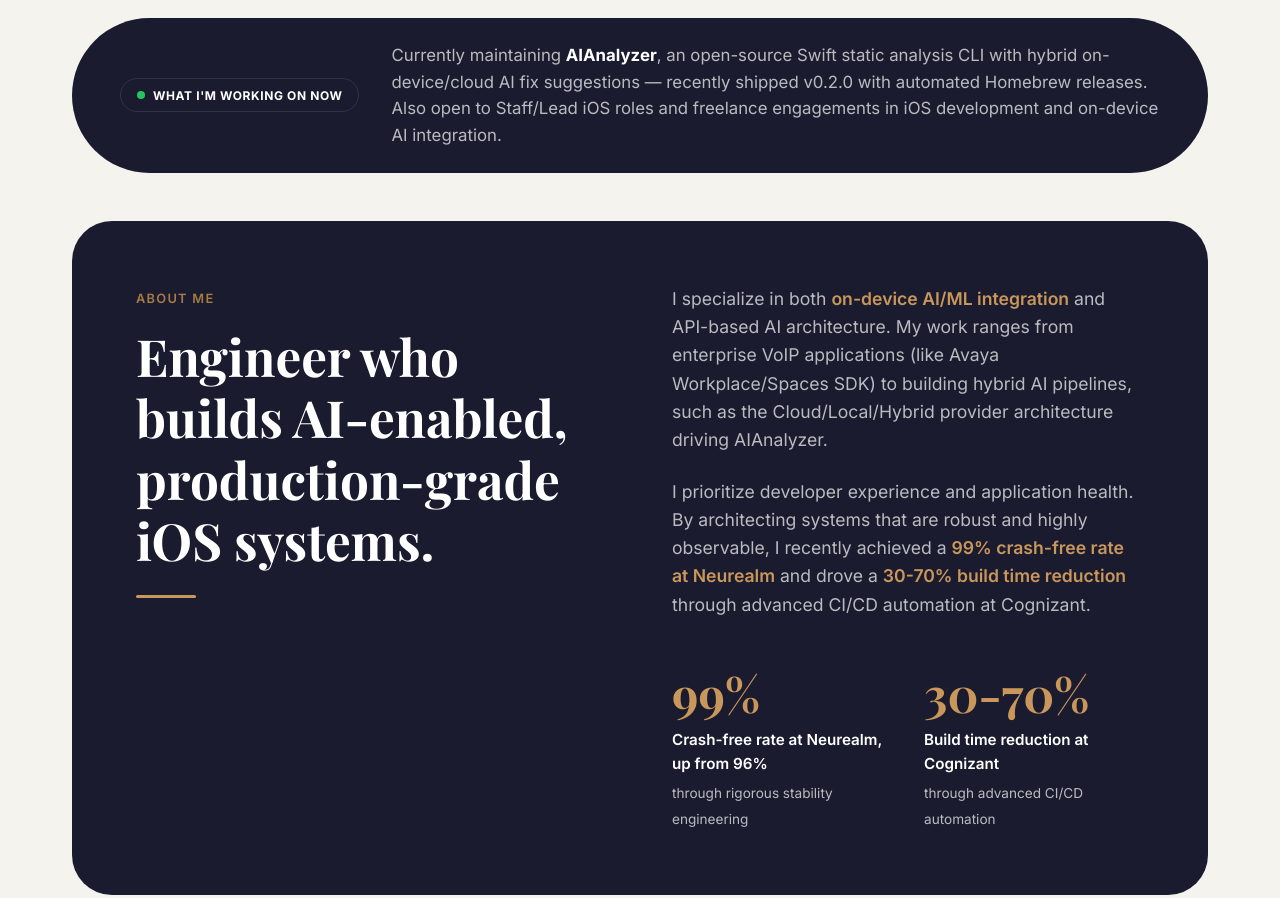
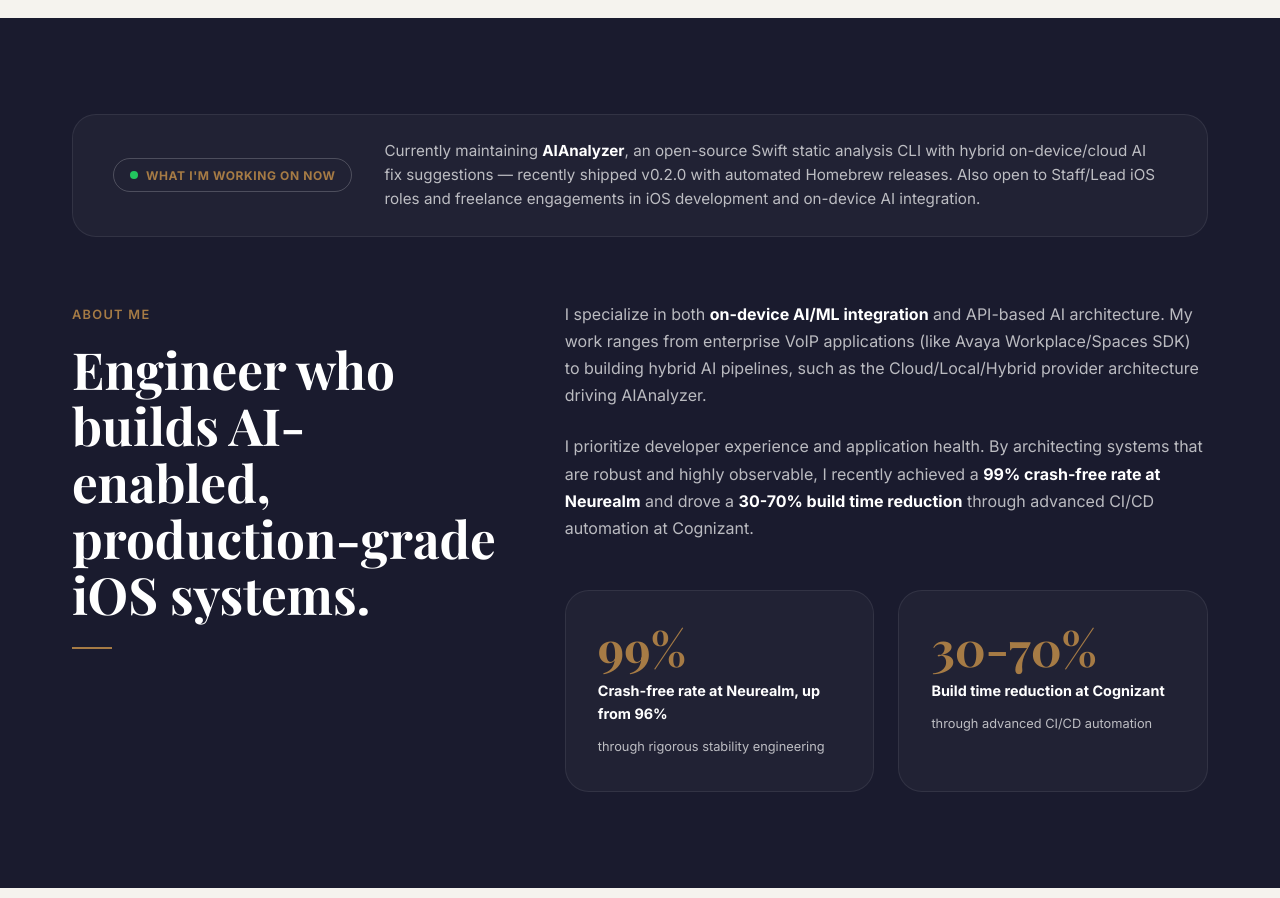
Before and after one commit to elangbamjohnson/elangbamjohnson.github.io, a plain HTML site: page index.html in a window 1280 px wide. Shown: the part 960-1858 px from the top of the page. Drawn offline with nearby package versions, Linux system fonts and the light colour scheme; a web font is replaced by a local one.

Commit message:
Refactor dark section layout to perfectly match the screenshot reference

```diff
--- a/assets/css/styles.css
+++ b/assets/css/styles.css
@@ -521,49 +521,47 @@ h1, h2, h3, h4, h5, h6 {
     }
 }
 
-/* Dark Navy Card (Working On + About) */
-.dark-card-wrapper {
-    max-width: var(--max-width);
-    margin: 0 auto var(--section-gap);
-    padding: 0 2rem;
-}
-.dark-card {
+/* Dark Navy Section (Edge-to-edge) */
+.dark-section {
     background-color: var(--navy);
     color: var(--text-light);
-    border-radius: var(--radius-xl);
-    padding: 4rem;
+    padding: 6rem 0; /* vertical padding */
+    width: 100%;
+}
+.dark-section .container {
+    max-width: var(--max-width);
+    margin: 0 auto;
+    padding: 0 2rem;
 }
 
 /* Working On Banner */
-.working-on-banner-wrapper {
-    max-width: var(--max-width);
-    margin: 0 auto 3rem;
-    padding: 0 2rem;
-}
 .working-on-banner {
-    background-color: var(--navy);
-    color: var(--text-light);
-    border-radius: 100px;
-    padding: 1.5rem 3rem;
+    background-color: rgba(255, 255, 255, 0.03);
+    border: 1px solid rgba(255, 255, 255, 0.08);
+    border-radius: 24px;
+    padding: 1.5rem 2.5rem;
     display: flex;
     align-items: center;
     gap: 2rem;
+    margin-bottom: 4rem; /* Gap between banner and ABOUT ME label */
+    width: 100%;
 }
 .working-on-pill {
     display: inline-flex;
     align-items: center;
     gap: 0.5rem;
     padding: 0.4rem 1rem;
-    border: 1px solid var(--border-dark);
-    border-radius: var(--radius-pill);
+    border: 1px solid rgba(255, 255, 255, 0.2);
+    border-radius: 100px;
     font-size: 0.75rem;
     font-weight: 700;
+    color: var(--gold-dark); /* Match screenshot */
     letter-spacing: 0.05em;
     white-space: nowrap;
     flex-shrink: 0;
 }
 .working-on-text {
-    font-size: 1.05rem;
+    font-size: 0.95rem;
     color: var(--text-light-muted);
     line-height: 1.6;
 }
@@ -583,48 +581,59 @@ h1, h2, h3, h4, h5, h6 {
 
 .about-grid {
     display: grid;
-    grid-template-columns: 1fr 1fr;
+    grid-template-columns: 4fr 6fr; /* ~40/60 split */
     gap: 4rem;
+    align-items: flex-start;
 }
 .about-headline {
+    font-family: var(--font-serif);
     font-size: clamp(2.5rem, 4vw, 3.5rem);
-    line-height: 1.2;
+    line-height: 1.1;
+    color: var(--white);
 }
 .gold-underline {
-    width: 60px;
-    height: 3px;
-    background-color: var(--gold);
+    width: 40px;
+    height: 2px;
+    background-color: var(--gold-dark);
     margin-top: 1.5rem;
-    border-radius: 2px;
 }
 .about-text p {
-    font-size: 1.1rem;
+    font-size: 1rem;
     color: var(--text-light-muted);
     margin-bottom: 1.5rem;
+    line-height: 1.7;
 }
 .about-text strong {
-    color: var(--gold);
-    font-weight: 600;
+    color: var(--white); /* Match screenshot */
+    font-weight: 700;
 }
 .about-stats {
     display: grid;
     grid-template-columns: 1fr 1fr;
-    gap: 2rem;
-    margin-top: 3rem;
+    gap: 1.5rem;
+    margin-top: 3rem; /* Generous gap */
+}
+.stat-box {
+    background-color: rgba(255, 255, 255, 0.03); /* Lighter navy */
+    border: 1px solid rgba(255, 255, 255, 0.08); /* Subtle border */
+    border-radius: 24px;
+    padding: 2rem;
 }
 .stat-box h4 {
+    font-family: var(--font-serif);
     font-size: 3rem;
-    color: var(--gold);
+    color: var(--gold-dark);
+    margin-bottom: 0.5rem;
+    line-height: 1;
+}
+.stat-box p {
+    font-size: 0.9rem;
+    font-weight: 700;
+    color: var(--white);
     margin-bottom: 0.5rem;
 }
-.stat-box p {
-    font-size: 0.95rem;
-    color: var(--text-light);
-    margin-bottom: 0.25rem;
-    font-weight: 600;
-}
 .stat-box span {
-    font-size: 0.85rem;
+    font-size: 0.8rem;
     color: var(--text-light-muted);
 }
 
--- a/index.html
+++ b/index.html
@@ -109,8 +109,11 @@
             </div>
         </div>
 
+        <!-- Working On & About Section -->
+        <section id="about" class="dark-section">
+            <div class="container">
+
                 <!-- Working On Banner -->
-        <div class="working-on-banner-wrapper">
                 <div class="working-on-banner">
                     <div class="working-on-pill">
                         <span class="gold-dot" style="background-color: #22c55e;"></span>
@@ -120,11 +123,6 @@
                         Currently maintaining <strong>AIAnalyzer</strong>, an open-source Swift static analysis CLI with hybrid on-device/cloud AI fix suggestions &mdash; recently shipped v0.2.0 with automated Homebrew releases. Also open to Staff/Lead iOS roles and freelance engagements in iOS development and on-device AI integration.
                     </div>
                 </div>
-        </div>
-
-        <!-- Working On & About Section -->
-        <section id="about" class="dark-card-wrapper">
-            <div class="dark-card">
 
                 <!-- About Me -->
                 <div class="about-grid">
@@ -153,7 +151,7 @@
                         </div>
                     </div>
                 </div>
-
+                </div>
             </div>
         </section>
 
```
Lines whose indentation alone changed are shown as unchanged.
